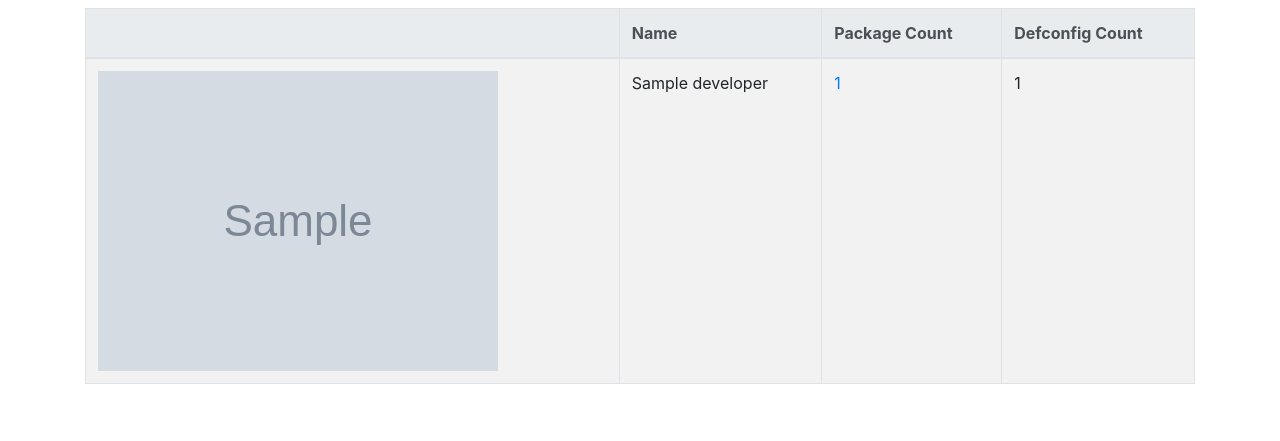
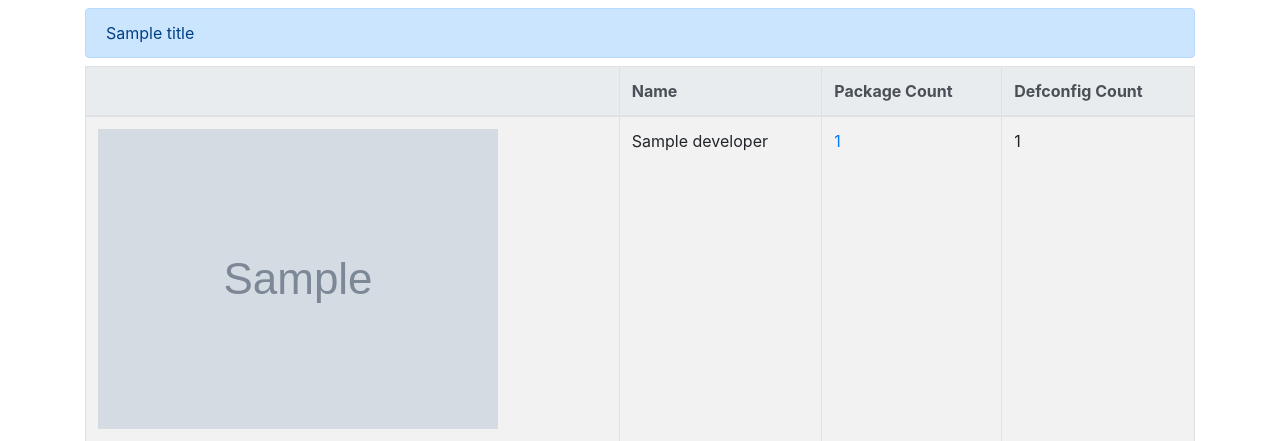
Before and after one commit to hthiery/buildroot-stats, a Flask app: template app/templates/developers.html in a window 1280 px wide. Shown: the part 56-497 px from the top of the page. Run offline with Flask 2, Linux system fonts and the light colour scheme; the template is opened without the code that fills it: most values are stand-ins (such as "Sample title", 1, 10 or a date in 2020); grey boxes marked "Sample" are stand-in pictures; some libraries are stand-ins or nearby versions.

Commit message:
developers: add title
Signed-off-by: Heiko Thiery <heiko.thiery@gmail.com>

```diff
--- a/app/routes.py
+++ b/app/routes.py
@@ -127,7 +127,10 @@ def developers():
     developers = OrderedDict(sorted(developers.items(), key=lambda t: t[0]))
     gravatars = get_gravatars(developers, size=30)
 
+    title = 'Total amount of developers: {}'.format(len(developers))
+
     return render_template('developers.html',
+                           title=title,
                            developers=developers,
                            gravatars=gravatars,
                            commit=data['commit'])
--- a/app/templates/developers.html
+++ b/app/templates/developers.html
@@ -3,6 +3,9 @@
 {% block content %}
 
 <div class="container fluid">
+  <div class="alert alert-primary mt-2 mb-2" role="alert">
+    {{title}}
+  </div>
   <table class="table table-striped table-bordered mt-2">
     <thead class="thead-light">
     <tr>
```
